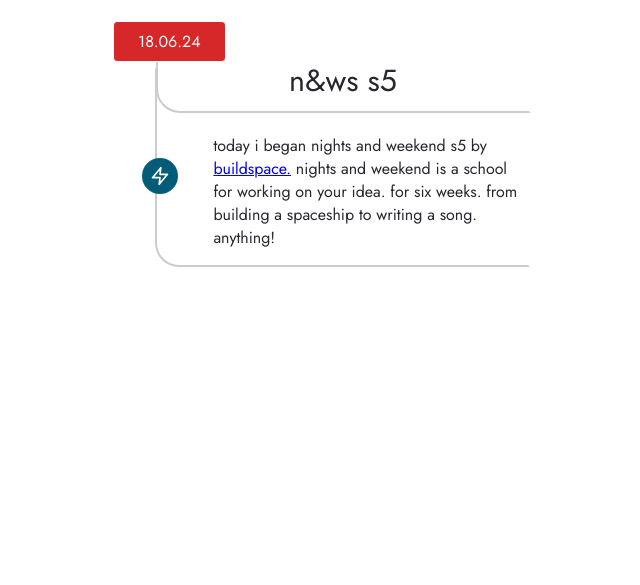
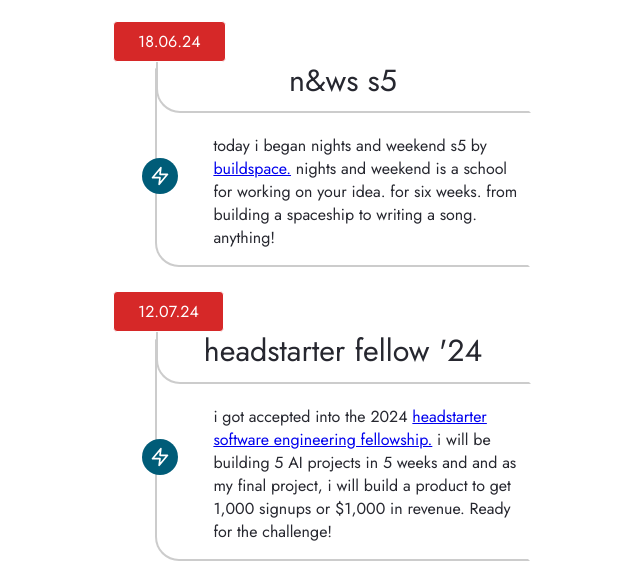
Before and after one commit to jsumbo/heyjay.github.io, a plain HTML site: page index.html in a window 1280 px wide. Shown: the part 708-1293 px from the top of the page, without its empty margins (277-917 px from the left). Before the commit the page ends 999 px from the top, so only its background shows below. Drawn offline with nearby package versions, Linux system fonts and the light colour scheme.

Commit message:
record three

```diff
--- a/index.html
+++ b/index.html
@@ -58,6 +58,18 @@
                 from building a spaceship to writing a song. anything!
             </div>
 
+            <!-- Third record-->
+            <div class="year">12.07.24</div>
+            <div class="tree">
+                headstarter fellow '24
+            </div>
+            <div class="info">
+                <img src="assets/zap.svg" alt="" srcset="">
+                i got accepted into the 2024 <a href="https://headstarter.co/" target="_blank"> headstarter software engineering fellowship.</a>
+                i will be building 5 AI projects in 5 weeks and and as my final project, i will
+                build a product to get 1,000 signups or $1,000 in revenue. Ready for the challenge!
+            </div>
+
 
         </main>
     <script>
```
